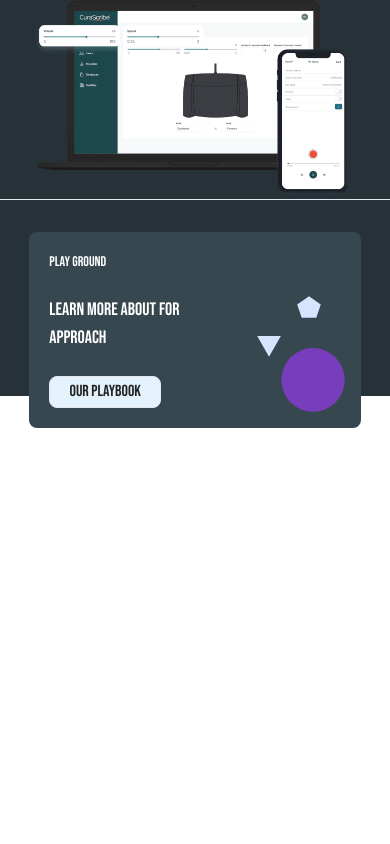
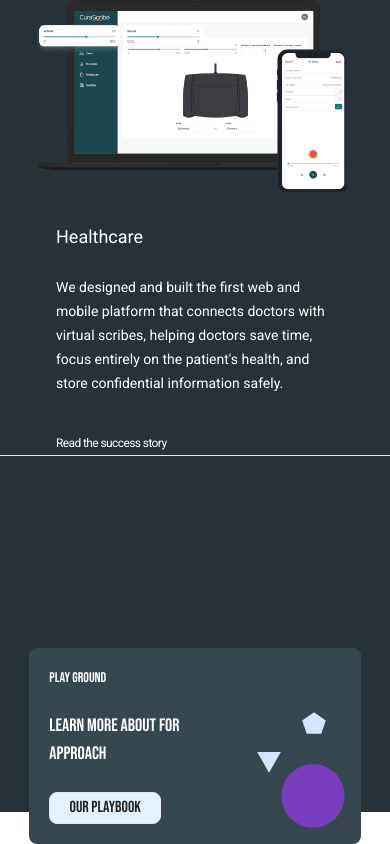
Before and after one commit to FixxooXD/Frontend-Project-1, a website: page index.html in a window 390 px wide. Shown: the part 4100-4944 px from the top of the page. Before the commit the page ends 4528 px from the top, so only its background shows below. Drawn offline with Linux system fonts and the light colour scheme.

Commit message:
Working on Mobile View

```diff
--- a/index.html
+++ b/index.html
@@ -546,6 +546,26 @@
                       alt=""
                     />
                   </div>
+
+                <div class="lg:hidden px-6">
+                  <div id="shortDesc" class="text-white text-lg mt-6">
+                    Healthcare
+                  </div>
+                  <p
+                    class="text-sm sm:text-lg text-white text-opacity-85 leading-6 mt-4 pt-2"
+                  >
+                    We designed and built the first web and mobile platform
+                    that connects doctors with virtual scribes, helping
+                    doctors save time, focus entirely on the patient's
+                    health, and store confidential information safely.
+                  </p>
+                  <button
+                    id="shortDesc"
+                    class="mt-10 sm:mt-6 text-xs text-bold text-white tracking-tighter"
+                  >
+                    Read the success story
+                  </button>
+                </div>
                   <div class="px-2 sm:px-2 lg:w-[35rem] lg:mt-[3rem]">
                     <div
                       class="hidden lg:block relative z-50 text-sm text-opacity-60 text-white pl-2"
@@ -591,8 +611,8 @@
         </div>
       </div>
           <!--PlayBook-->
-  <section class="flex justify-center">
-    <div class="flex flex-row h-fit relative top-[2rem] w-[85%] bg-[#37474F] p-5 rounded-lg">
+  <section class="flex justify-center mt-[10rem]">
+    <div class="flex flex-row h-fit relative top-[2rem] w-[85%] sm:w-[70%] bg-[#37474F] p-5 rounded-lg">
       <div class="flex flex-col">
       <div class="text-white text-sm">PLay Ground</div>
       <div class="text-white text-lg mt-6">LEARN MORE ABOUT FOR <br class="md:hidden"> APPROACH</div>
@@ -600,7 +620,7 @@
       </div>
       <div class="shapes">
        <img class="absolute w-6 right-[5rem] top-[6.5rem] rotate-180" src="assets/shapes/triangle.svg" alt="">
-       <img class="absolute w-6 right-[2.5rem] top-[4rem]" src="assets/shapes/pentagon.svg" alt="">
+       <img class="absolute w-6 right-[2.2rem] top-[4rem]" src="assets/shapes/pentagon.svg" alt="">
        <img class="absolute w-16 bottom-[1rem] right-[1rem]" src="assets/shapes/circle.svg" alt="">
       </div>
     </section>
```
Also changed, not shown: src/output.css.
